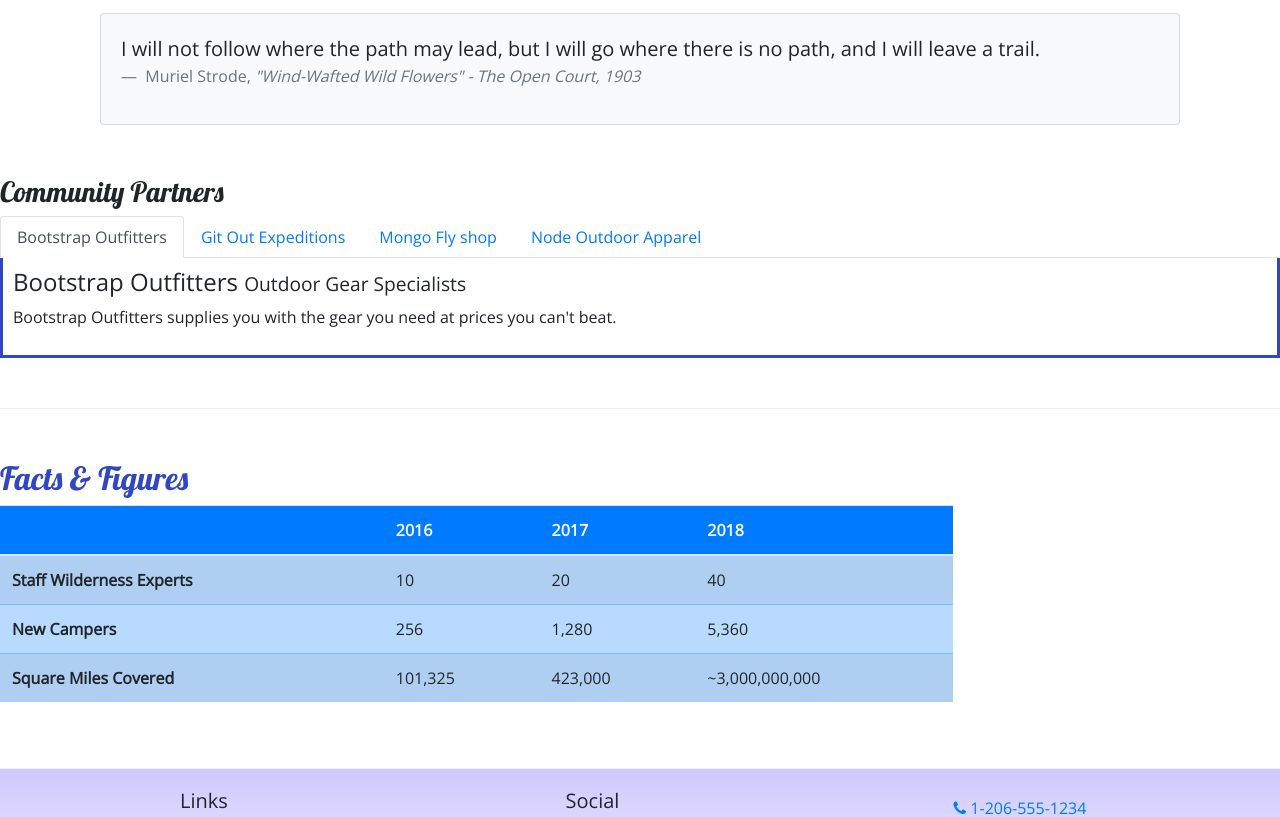
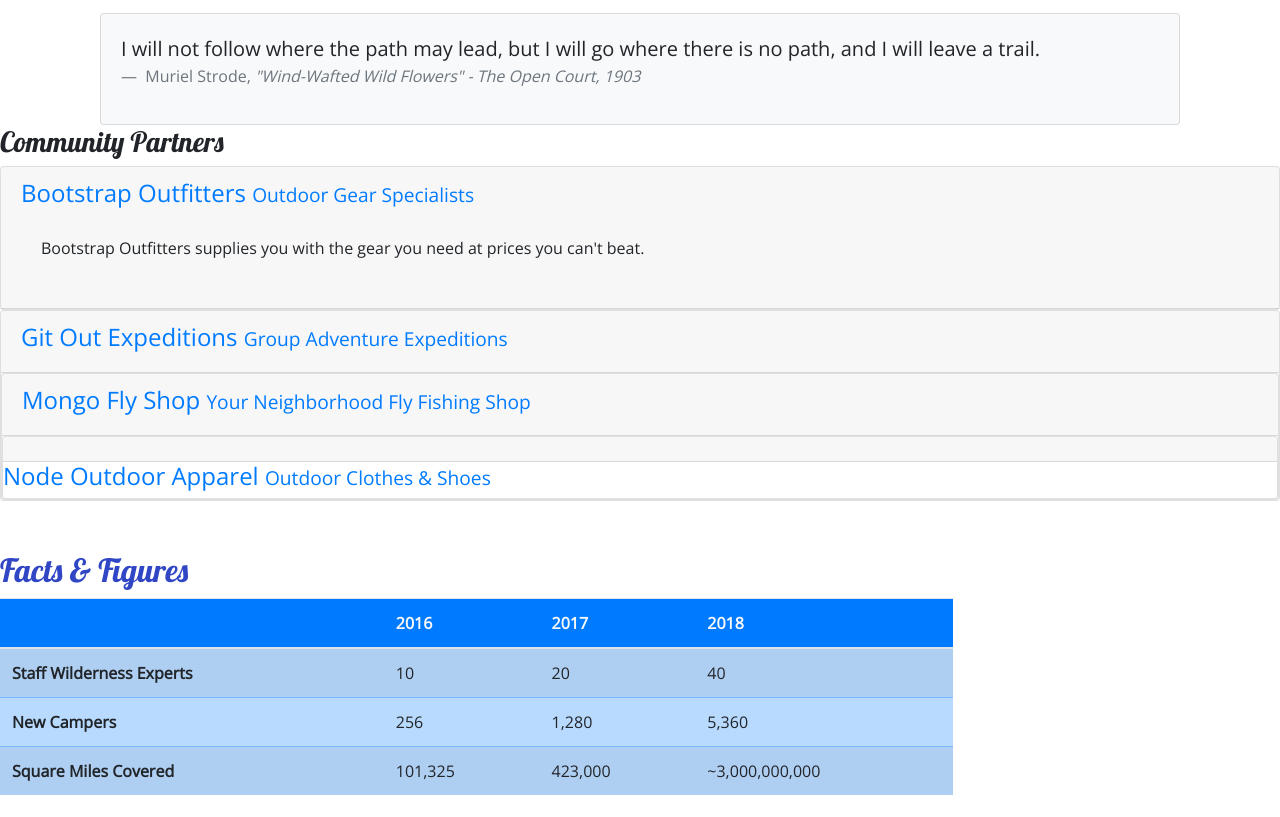
Before and after one commit to jakthedev/numcampbootstrap, a website: page aboutus.html in a window 1280 px wide. Shown: the part 1060-1877 px from the top of the page. Drawn offline with nearby package versions, Linux system fonts and the light colour scheme.

Commit message:
card collaspe on aboutus page

```diff
--- a/aboutus.html
+++ b/aboutus.html
@@ -114,34 +114,71 @@
 
 
 
-        <div class="row row-content">
+        <div class="row ">
             <div class="col">
                 <h3>Community Partners</h3>
-                <ul class="nav nav-tabs">
+                <!-- <ul class="nav nav-tabs">
                     <li class="nav-item"><a class="nav-link active" href="#bootstrap" role="tab" data-toggle="tab">Bootstrap Outfitters</a></li>
                     <li class="nav-item"> <a class="nav-link" href="#git" role="tab" data-toggle="tab">Git Out Expeditions</a></li>
                     <li class="nav-item"> <a class="nav-link" href="#mongo" role="tab" data-toggle="tab">Mongo Fly shop</a></li>
                     <li class="nav-item"> <a class="nav-link" href="#node" role="tab" data-toggle="tab">Node Outdoor Apparel</a></li>
                 </ul>
-                <div class="tab-content">
-                        <div role="tabpanel" class="tab-pane fade show active" id="bootstrap">
-                        <h4>Bootstrap Outfitters <small>Outdoor Gear Specialists</small></h4>
+                <div class="tab-content"> -->
+                    <div id="accordion">
+                        <!-- <div role="tabpanel" class="tab-pane fade show active" id="bootstrap"> -->
+                            <div class="card">
+                                <div role="tab" class="card-header">
+                                    <h4>
+                                        <a class="collapsed" data-toggle="collapse" data-target="#bootstrap">
+                                        Bootstrap Outfitters <small>Outdoor Gear Specialists</small>
+                                    </a>
+                                    </h4>
+                                    <div class="collapse show" id="bootstrap" data-parent="#accordion">
+                                    <div class="card-body">
                                     <p class= "d-none d-sm-block "> Bootstrap Outfitters supplies you with
                                         the gear you need at prices you can't beat.</p>
                                         </div>
-                        <div role="tabpanel" class="tab-pane fade " id="git">
-                        <h4>Git Out Expeditions <small>Group Adventure Expeditions</small></h4>
+                                    </div>
+                                    </div>
+                                </div>
+                                <div class="card">
+                                    <div role="tab" class="card-header">
+                                <h4>
+                                    <a class="collapsed" data-toggle="collapse" data-target="#git">
+                                        Git Out Expeditions <small>Group Adventure Expeditions</small>
+                                    </a>
+                                    </h4>
+                                    <div class="collapse" id="git" data-parent="#accordion">
+                                    <div class="card-body">
                                     <p class= "d-none d-sm-block "> Join Git Out Expeditions to explore new
                                     horizons with a group of other adventurers!</p>
                                     </div>
-                        <div role="tabpanel" class="tab-pane fade " id="mongo">
-                        <h4>Mongo Fly Shop <small>Your Neighborhood Fly Fishing Shop</small></h4>
+                                </div>
+                                </div>
+                                <div class="card">
+                                    <div role="tab" class="card-header">
+                                    <h4>
+                                        <a class="collapsed" data-toggle="collapse" data-target="#mongo">
+                                            Mongo Fly Shop <small>Your Neighborhood Fly Fishing Shop</small>
+                                        </a>
+                                        </h4>
+                                        <div class="collapse" id="mongo" data-parent="#accordion">
+                                        <div class="card-body">
                                     <p class= "d-none d-sm-block "> Need a new fishing pole, a tacklebox, or flies
                                         of all kinds? Stop by Mongo Fly Shop.</p>
                                         </div>
-                        <div role="tabpanel" class="tab-pane fade " id="node">
-                        <h4>Node Outdoor Apparel <small>Outdoor Clothes & Shoes</small></h4>
-                        <p class= "lastcppadding d-none d-sm-block "> From polar fleeces to swimsuits,
+                                        </div>
+                                    </div>
+                                <div class="card">
+                                    <div role="tab" class="card-header"></div>
+                                <h4>
+                                    <a class="collapsed" data-toggle="collapse" data-target="#node">
+                                        Node Outdoor Apparel <small>Outdoor Clothes & Shoes</small>
+                                    </a>
+                                    </h4>
+                                    <div class="collapse" id="node" data-parent="#accordion">
+                                    <div class="card-body">
+                                <p class= "d-noned-sm-block "> From polar fleeces to swimsuits,
                                     hiking boots to waders, a visit to Node will be sure to get you covered.</p>
                                     </div>
                                 </div>
@@ -149,6 +186,9 @@
                                 </div>
                             </div>
                         </div>
+                </div>
+        </div>
+
 
 
         <div class="row row-content">
--- a/css/styles.css
+++ b/css/styles.css
@@ -53,10 +53,10 @@ header h2 {
     background-color: #901CAD;
 }
 
-.card-header {
+/* .card-header {
     background-color: #4cb2c8;
 
-}
+}  */
 
 .btn-primary {
     background-color: #4cb2c8;
```
Lines whose indentation alone changed are shown as unchanged.
